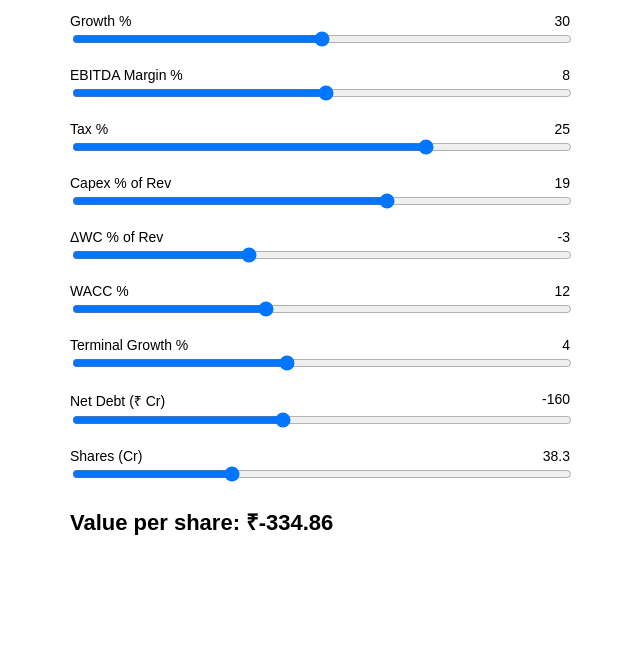
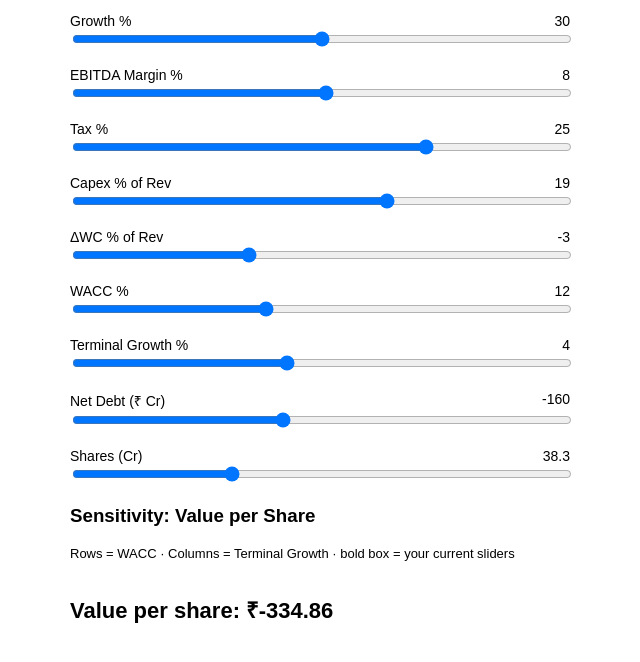
Before and after one commit to Srishty-BBA/experimennttt, a plain HTML site: page index.html in a window 1280 px wide. Shown: the part 142-804 px from the top of the page, without its empty margins (320-960 px from the left). Drawn offline with Linux system fonts and the light colour scheme.

Commit message:
Update index.html

```diff
--- a/index.html
+++ b/index.html
@@ -55,6 +55,11 @@
     <input type="range" id="shares" min="10" max="100" step="0.1" value="38.3">
   </div>
 
+ <h3>Sensitivity: Value per Share</h3>
+  <p style="font-size:13px;">Rows = WACC · Columns = Terminal Growth · bold box = your current sliders</p>
+  <table id="sensTable" border="1" cellpadding="8" style="border-collapse:collapse; font-family:monospace; font-size:13px;"></table>
+
+
   <p id="result"></p>
 </body>
 </html>
```
